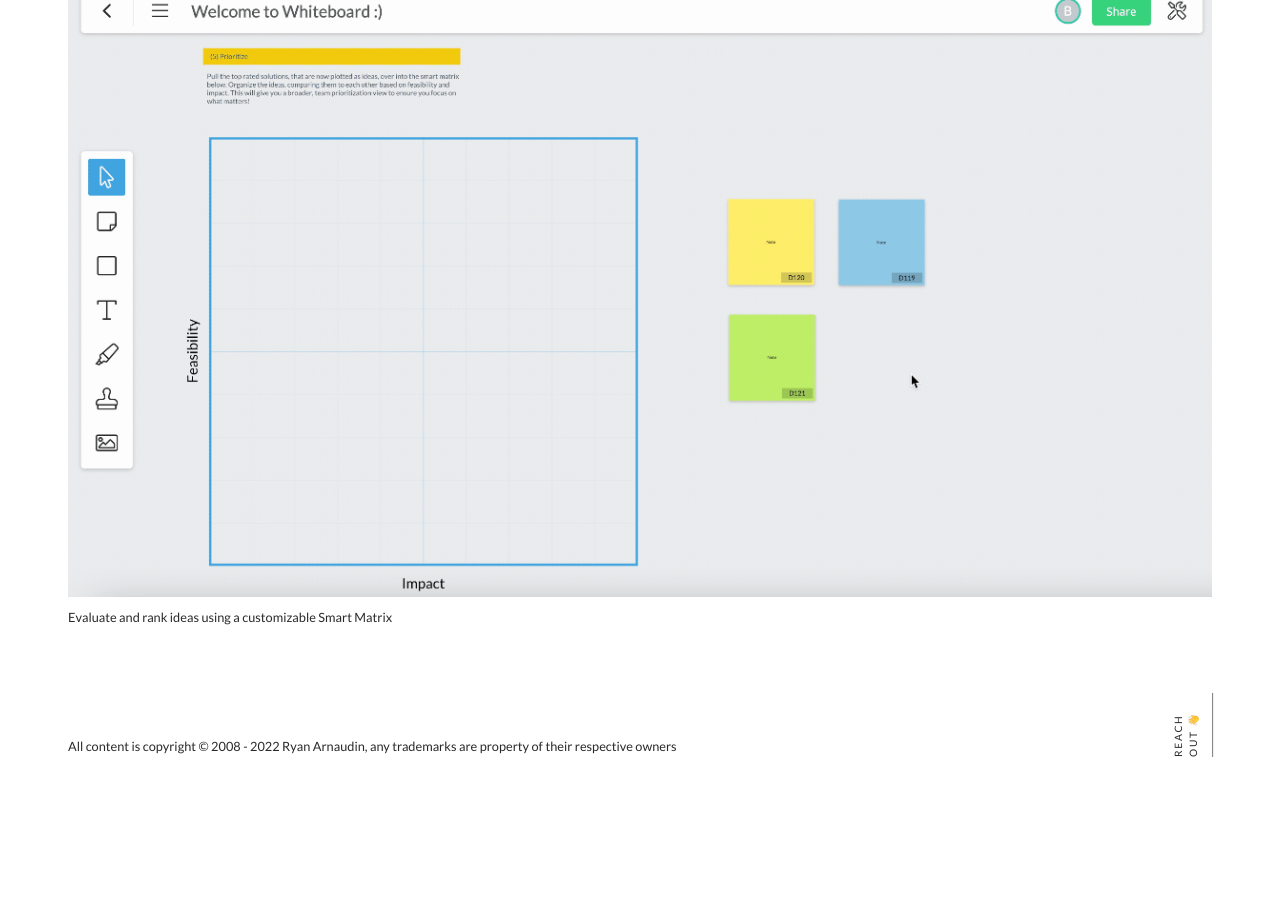
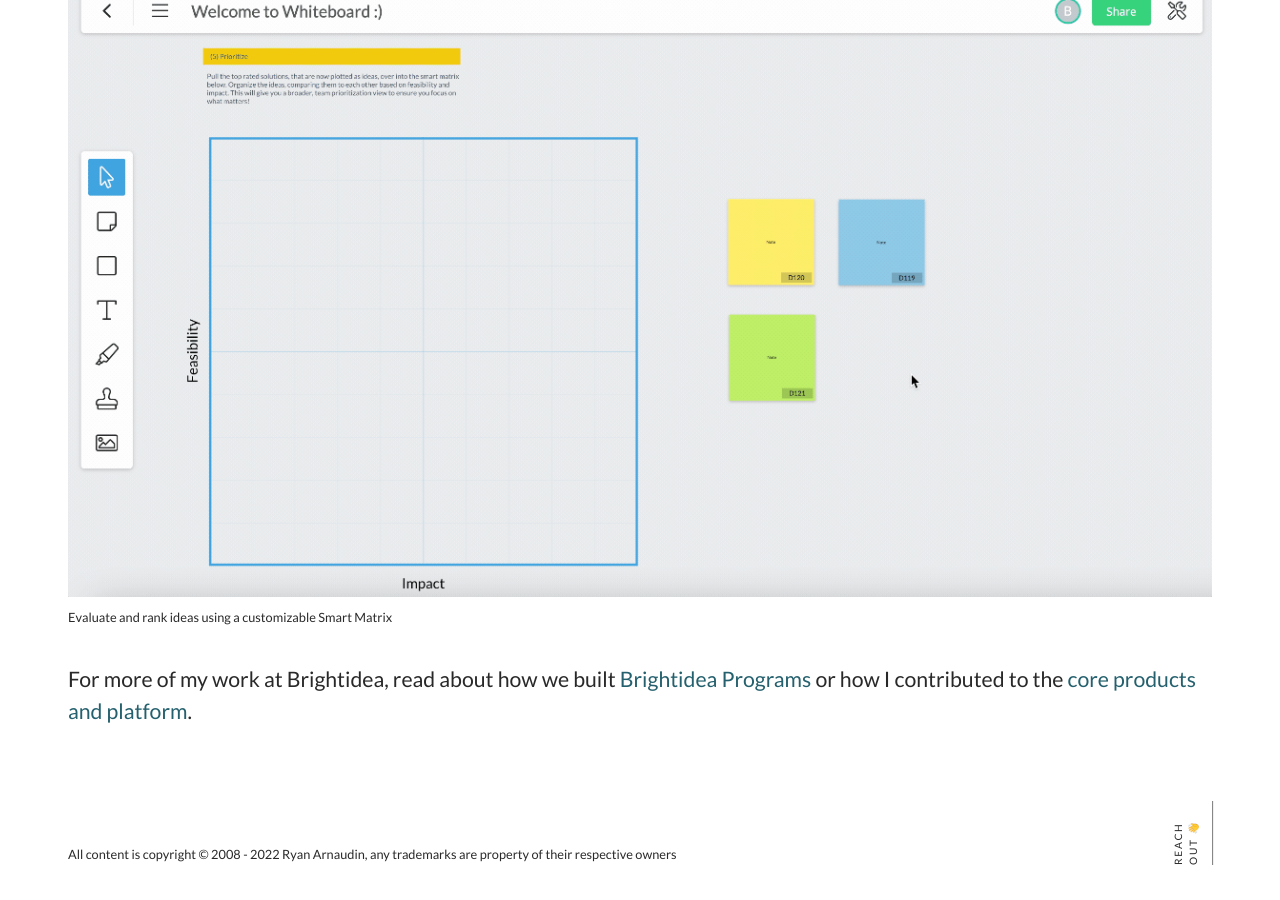
Before and after one commit to arnaudin/arnaudin.github.io, a Jekyll site: the page built from _projects/brightidea-whiteboard.md, in a window 1280 px wide and 900 px high, scrolled down 4247 px. Built offline with Jekyll 4.4.1, drawn with Linux system fonts in a browser that asks for light colours; nearby versions of some CDN libraries; before the commit the page ends 5039 px from its top, so only the background shows below that.

Commit message:
Crosslink projects

```diff
--- a/_projects/brightidea-whiteboard.md
+++ b/_projects/brightidea-whiteboard.md
@@ -93,9 +93,9 @@ content_layout:
   #       width:
   #       height:
 
-  # - section_layout: text
-  #   content: |
-  #     Another text block
+  - section_layout: text
+    content: |
+      For more of my work at Brightidea, read about how we built [Brightidea Programs](/projects/brightidea-programs/) or how I contributed to the [core products and platform](/projects/brightidea/).
 
   # - section_layout: 1col
   #   images:
```
